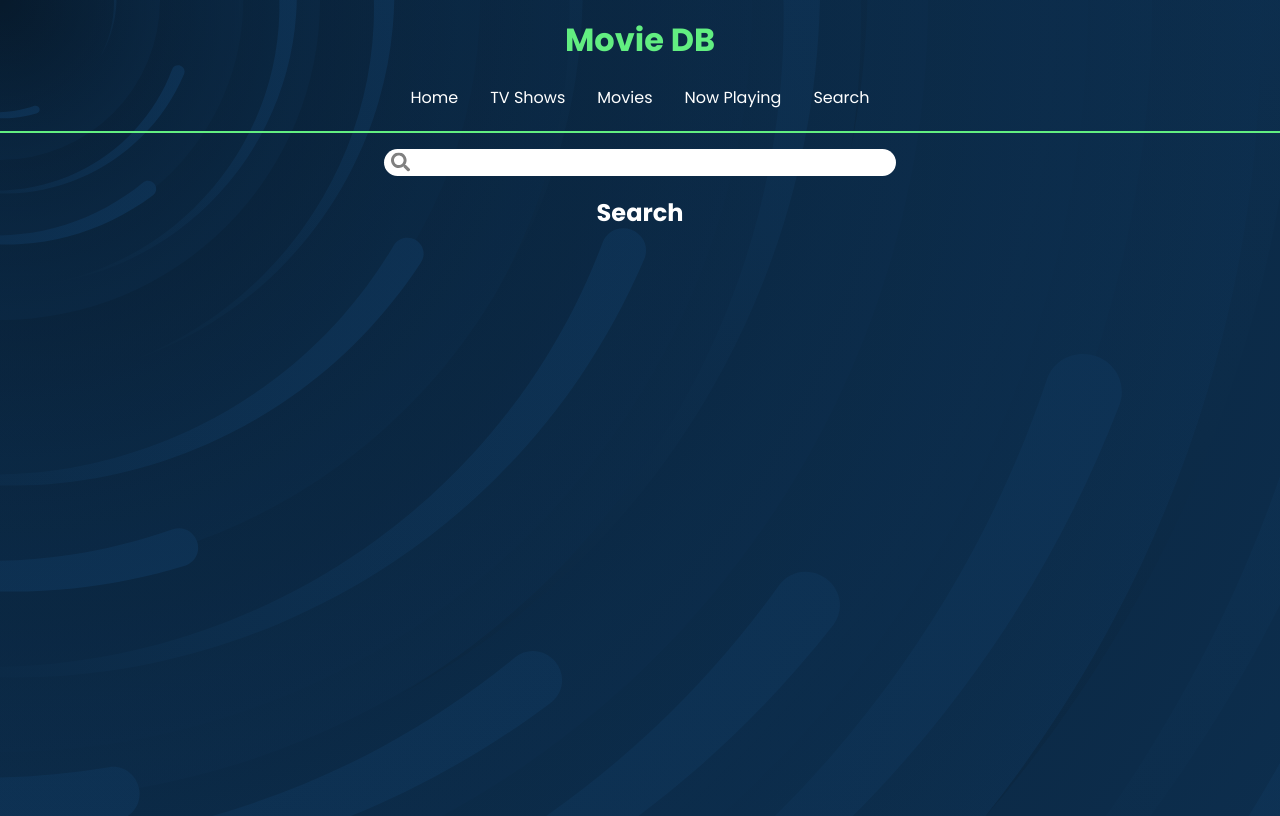
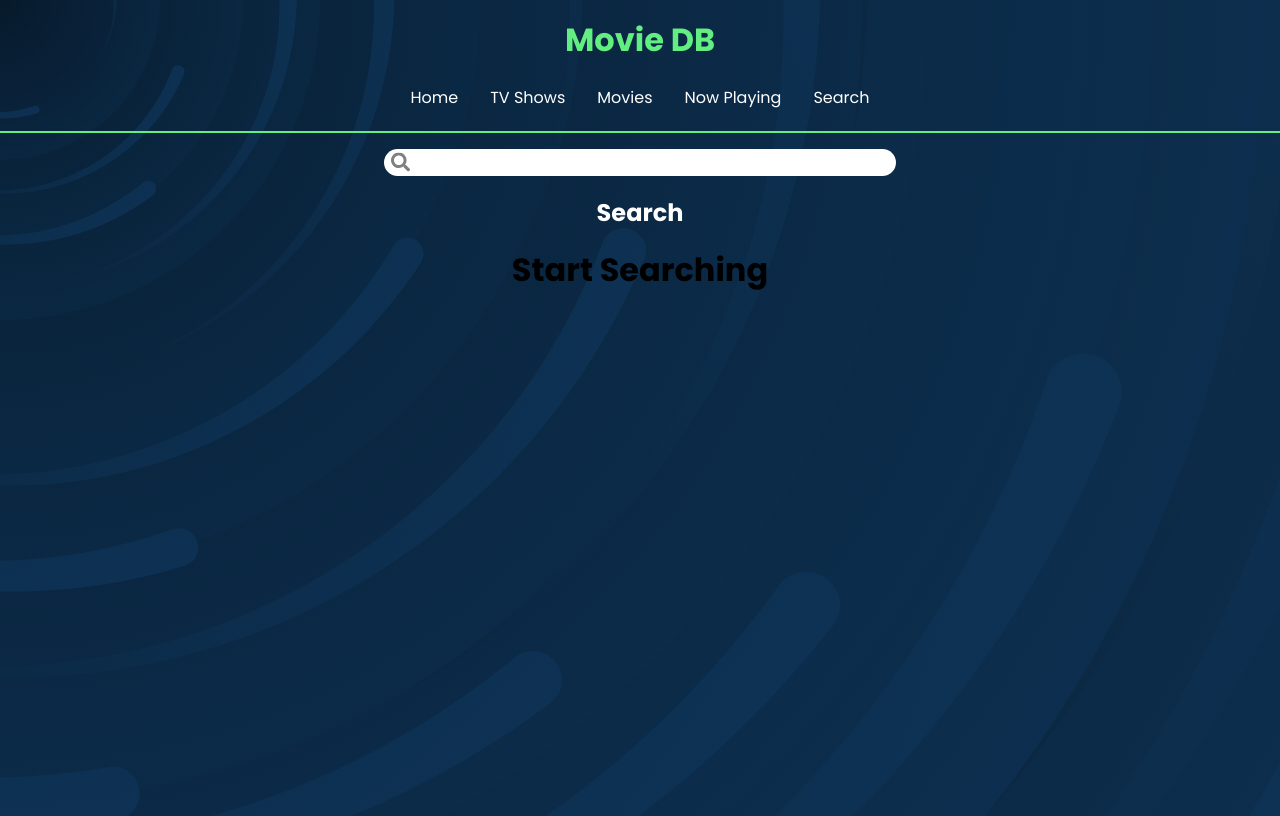
Before and after one commit to ricardonyc/movie-db, a React (Create React App) app: page /search in a window 1280 px wide. Built offline with nearby package versions, Linux system fonts and the light colour scheme.

Commit message:
edited search page

```diff
--- a/src/components/Pages/Search.jsx
+++ b/src/components/Pages/Search.jsx
@@ -5,9 +5,11 @@ import CircularProgress from "@mui/material/CircularProgress";
 import { FaSearch } from "react-icons/fa";
 
 function Search(props) {
-  const [search, setSearch] = useState([]);
+  const [search, setSearch] = useState("");
   const [results, setResults] = useState([]);
   const [loading, setLoading] = useState(false);
+  const [foundNone, setFoundNone] = useState(false);
+  const [isEmpty, setIsEmpty] = useState(true);
 
   const fetchSearch = async () => {
     setLoading(true);
@@ -18,15 +20,12 @@ function Search(props) {
 
     setTimeout(() => {
       setLoading(false);
-      data.results.length > 0
-        ? setResults(data.results)
-        : console.log("NOTHING FOUND!");
+      data.results.length > 0 ? setResults(data.results) : setFoundNone(true);
       // setResults(data.results);
-      // console.log(data.results)
     }, 700);
   };
 
-  // console.log(results)
+  console.log(search);
 
   const searchHandler = (e) => {
     setSearch(e.target.value);
@@ -52,19 +51,31 @@ function Search(props) {
           type="text"
           onChange={searchHandler}
           onKeyPress={enterPress}
+          value={search}
         />
         <FaSearch onClick={fetchSearch} className="search--icon" />
       </div>
-      {/* <button onClick={fetchSearch}>Search</button> */}
       <h2 className="top--h2">Search</h2>
       <div className="card--section">
-        {loading ? (
+        {!search ? (
+          <h1>Start Searching</h1>
+        ) : foundNone ? (
+          <h1>NOTHING FOUND</h1>
+        ) : loading ? (
           <CircularProgress className="spinner" style={spinnerStyling} />
         ) : (
           results.map((result) => {
             return <Card info={result} />;
           })
         )}
+
+        {/* {loading ? (
+          <CircularProgress className="spinner" style={spinnerStyling} />
+        ) : (
+          results.map((result) => {
+            return <Card info={result} />;
+          })
+        )} */}
       </div>
     </div>
   );
--- a/src/styles/style.css
+++ b/src/styles/style.css
@@ -597,7 +597,8 @@ a.link {
         grid-template-columns: 1fr;
     -ms-grid-rows: 1fr auto;
         grid-template-rows: 1fr auto;
-        grid-template-areas: "img" "text";
+        grid-template-areas: "img"
+ "text";
   }
   .moviepage--container .moviepage--section .movie--info {
     font-size: 0.9rem;
```
Also changed, not shown: 1 other file (tests, documents, lock files or other folders).
